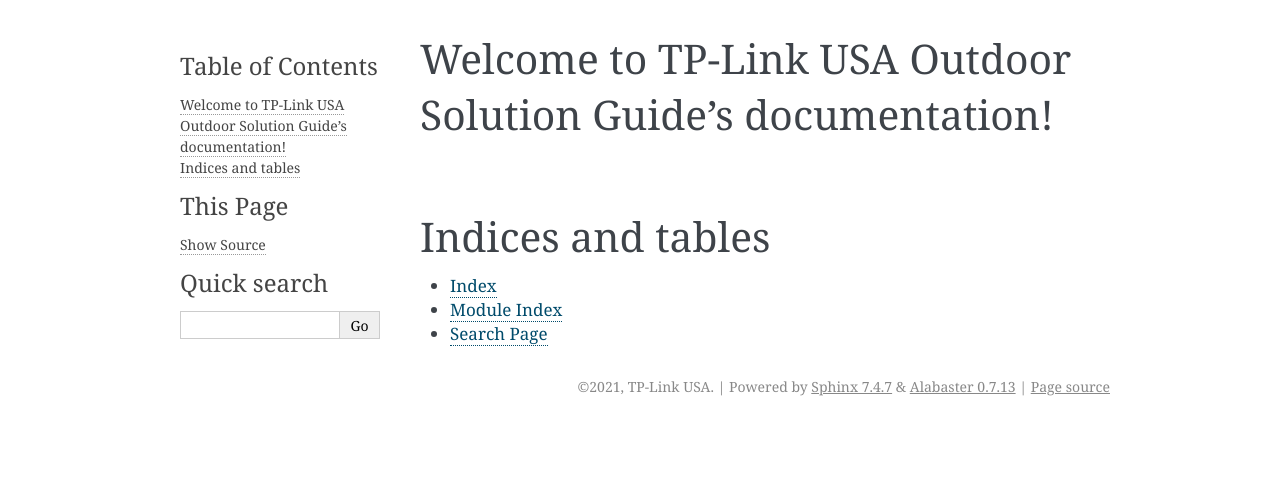
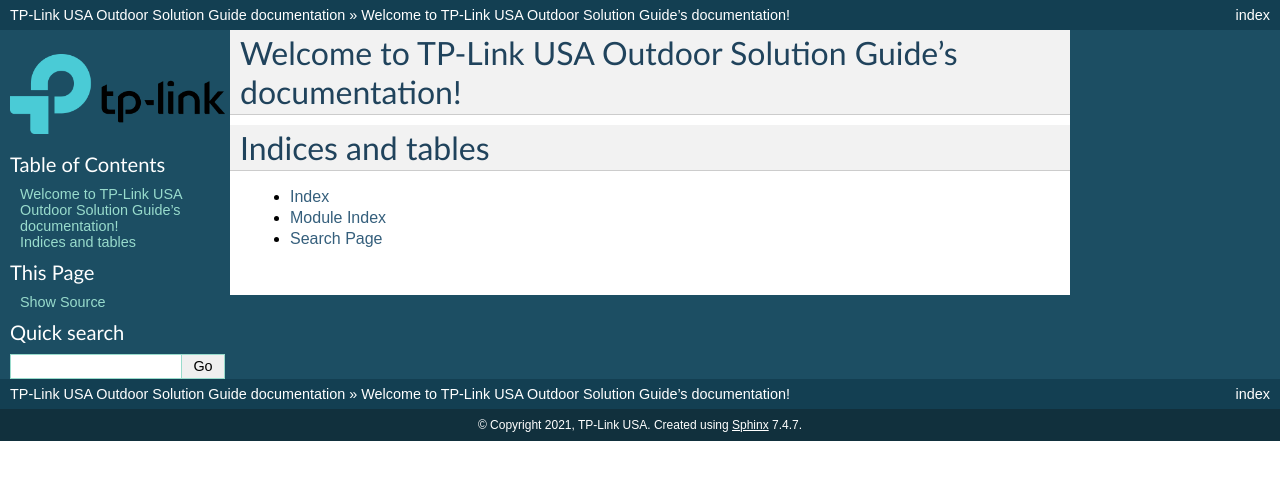
Before and after one commit to vincenttu/tplinkusa-outdoor, a Sphinx documentation site: the page built from source/index.rst, in a window 1280 px wide. Shown: the top 480 px of the page. Built offline with Sphinx 7.4.7, drawn with Linux system fonts in a browser that asks for light colours.

Commit message:
3/2/2021

```diff
--- /dev/null
+++ b/requirements.txt
@@ -0,0 +1,2 @@
+sphinx
+sphinx-copybutton
--- a/source/conf.py
+++ b/source/conf.py
@@ -19,7 +19,7 @@
 
 project = 'TP-Link USA Outdoor Solution Guide'
 copyright = '2021, TP-Link USA'
-author = 'TP-Link USA'
+# author = 'TP-Link USA'
 
 
 # -- General configuration ---------------------------------------------------
@@ -28,6 +28,7 @@
 # extensions coming with Sphinx (named 'sphinx.ext.*') or your custom
 # ones.
 extensions = [
+    'sphinx_copybutton'
 ]
 
 # Add any paths that contain templates here, relative to this directory.
@@ -44,7 +45,9 @@
 # The theme to use for HTML and HTML Help pages.  See the documentation for
 # a list of builtin themes.
 #
-html_theme = 'alabaster'
+html_theme = 'default'
+html_logo = 'new-logo.png'
+html_favicon = 'tplink.ico'
 
 # Add any paths that contain custom static files (such as style sheets) here,
 # relative to this directory. They are copied after the builtin static files,
```
Also changed, not shown: README.md (+7 -0 lines), source/new-logo.png (added), source/tplink.ico (added), 1 other file.
